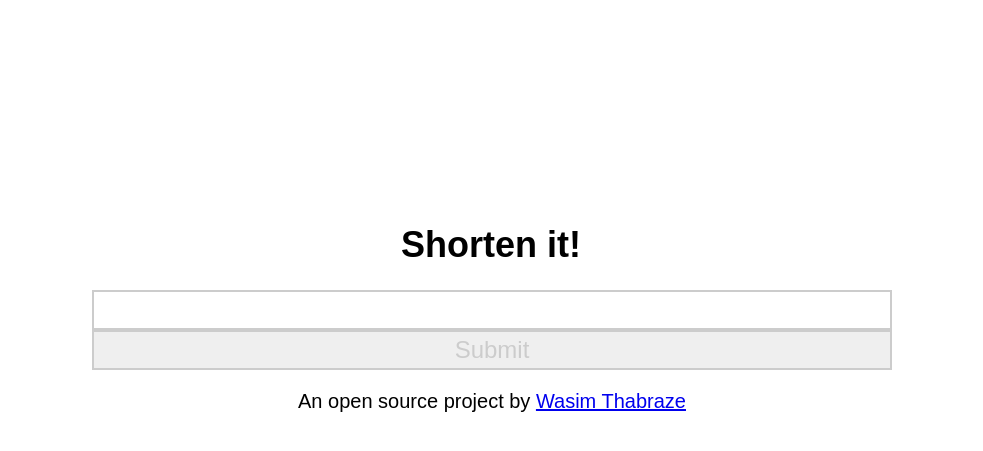
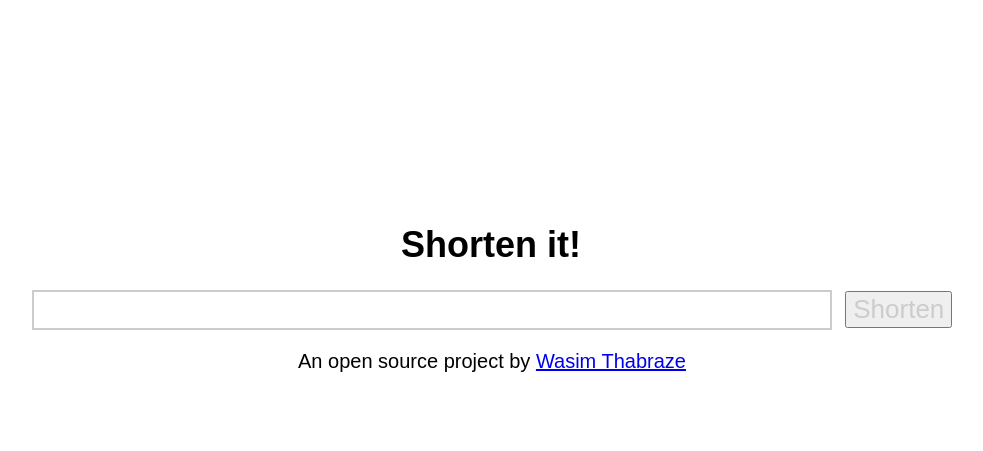
Before and after one commit to waseem18/Shorten-it, a Python web app: template templates/welcome.html in a window 1280 px wide. Shown: the top 451 px of the page, without its empty margins (148-1131 px from the left). Run offline with Jinja, Linux system fonts and the light colour scheme; the template is opened without the code that fills it, so the values that code supplies are empty.

Commit message:
edited frontend code

```diff
--- a/templates/welcome.html
+++ b/templates/welcome.html
@@ -25,7 +25,7 @@
     clear: both;
   }
 
-  input {
+  #input {
     width: 800;
     color: #CCCCCC;
     padding: 4px;
@@ -33,15 +33,22 @@
     font-size: 1.2em;
     border: 2px solid #CCCCCC;
   }
+
+  #sub {
+    color: #CCCCCC;
+    font-size: 1.3em;
+    margin: 0px 4px 0px 4px;
+  }
   </style>
 </head>
 <body>
   <div id="myform">
   <h1>Shorten it!</h1>
   <form method="post">
-    <input type="text" name="lurl">
-    <input type="submit">
+    <input type="text" name="lurl" id="input">
+    <input type="submit" value="Shorten" id="sub">
   </form>
+
   <p>An open source project by <a href="https://github.com/waseem18">Wasim Thabraze</p>
   </div>
 </body>
```
